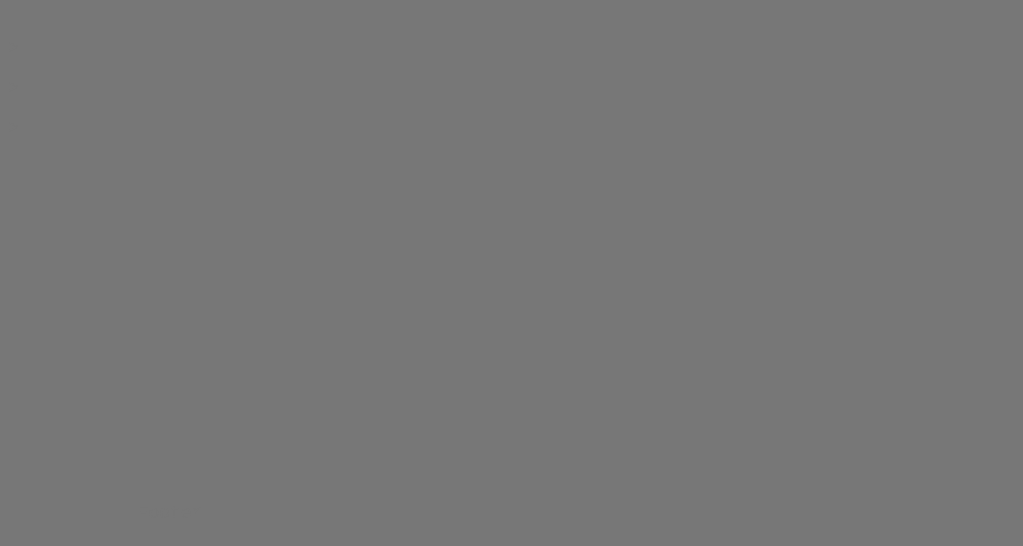
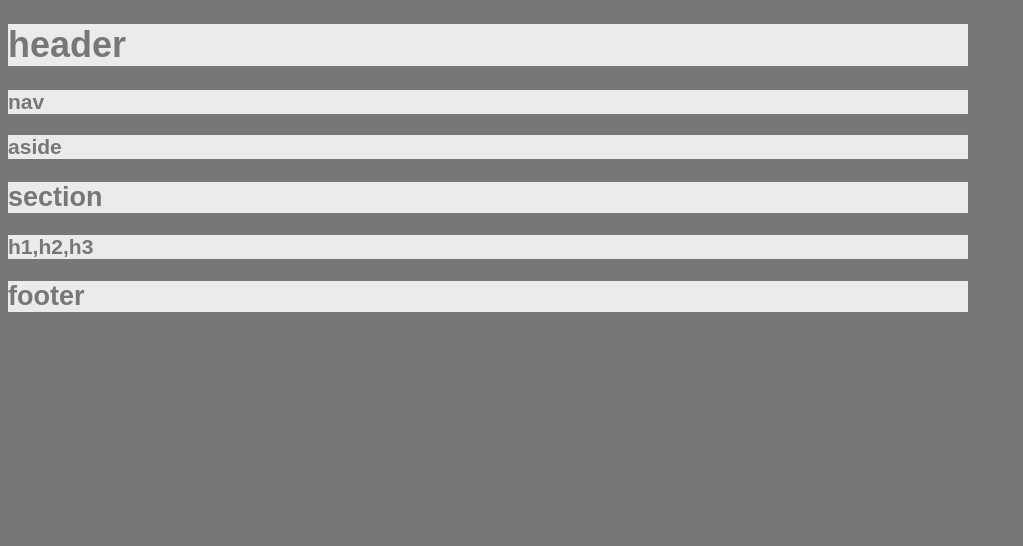
Before and after one commit to Sellieee/HW-Wireframe, a plain HTML site: page index.html in a window 1280 px wide. Shown: the whole page, without its empty margins (0-1023 px from the left). Drawn offline with Linux system fonts and the light colour scheme.

Commit message:
Added classes, CSS working, but still incomplete

```diff
--- a/index.html
+++ b/index.html
@@ -1,22 +1,46 @@
 <!DOCTYPE html>
-<html>
+<html lang="en-us">
+
 <head>
+    <meta charset="UTF-8">
     <title>Week 1 Homework</title>
     <link rel="stylesheet" href="style.css">
 </head>
+
 <body>
-        <pre>
-            <header></header>>
-            <nav></nav>>
-            <aside></aside>>
-                <h2></h2>
-            <Section>
-                <h2></h2>
-                <Article></Article>
-                    <h2></h2>
+  <header #="top">
+    <h1>header</h1>
+  </header>
+
+  <div>
+
+    <section>
+      <nav #="second-top">
+        <h1>nav</h1>
+      </nav>
+    </section>
+
+    <section>
+      <aside #="mid-right">
+        <h1>aside</h1>
+      </aside>
+    </section>
+
+    <Section #="contain">
+      <h1>section</h1>
+        <Article class="mid-left">
+          <h1>h1,h2,h3</h1>
+        </Article>
             <p></p>
     </Section>
-            Footer
-        </pre>
+
+    <section>
+      <Footer #="end">
+        <h1>footer</h1>
+      </Footer>
+    </section>
+
+  </div>
 </body>
+
 </html>
--- a/style.css
+++ b/style.css
@@ -1,9 +1,25 @@
-body {background-color: #777; color: #777; font-family: Arial, Helvetica, sans-serif; font-size: 18px; width: 960px}
-header {background-color: #ebebeb}
-nav {background-color: #ebebeb}
-aside {background-color: #ebebeb}
-footer {background-color: #ebebeb}
-article {color: #ebebeb; background-color: #777}
-h1 {color: #777; background-color: #ebebeb}
-p {color: #777; background-color: #ebebeb;}
-section {width: 495px}
+body
+    {
+    background-color: #777;
+    color: #777;
+    font-family: Arial, Helvetica, sans-serif;
+    font-size: 18px;
+    width: 960px;}
+.top .second-top .mid-right .end
+    {
+    background-color: #ebebeb;}
+.mid-left
+    {
+    color: #ebebeb;
+    background-color: #777;}
+h1
+    {
+    color: #777;
+    background-color: #ebebeb;}
+p
+    {
+    color: #777;
+    background-color: #ebebeb;}
+.contain
+    {
+    width: 495px}
```
Lines whose indentation alone changed are shown as unchanged.
